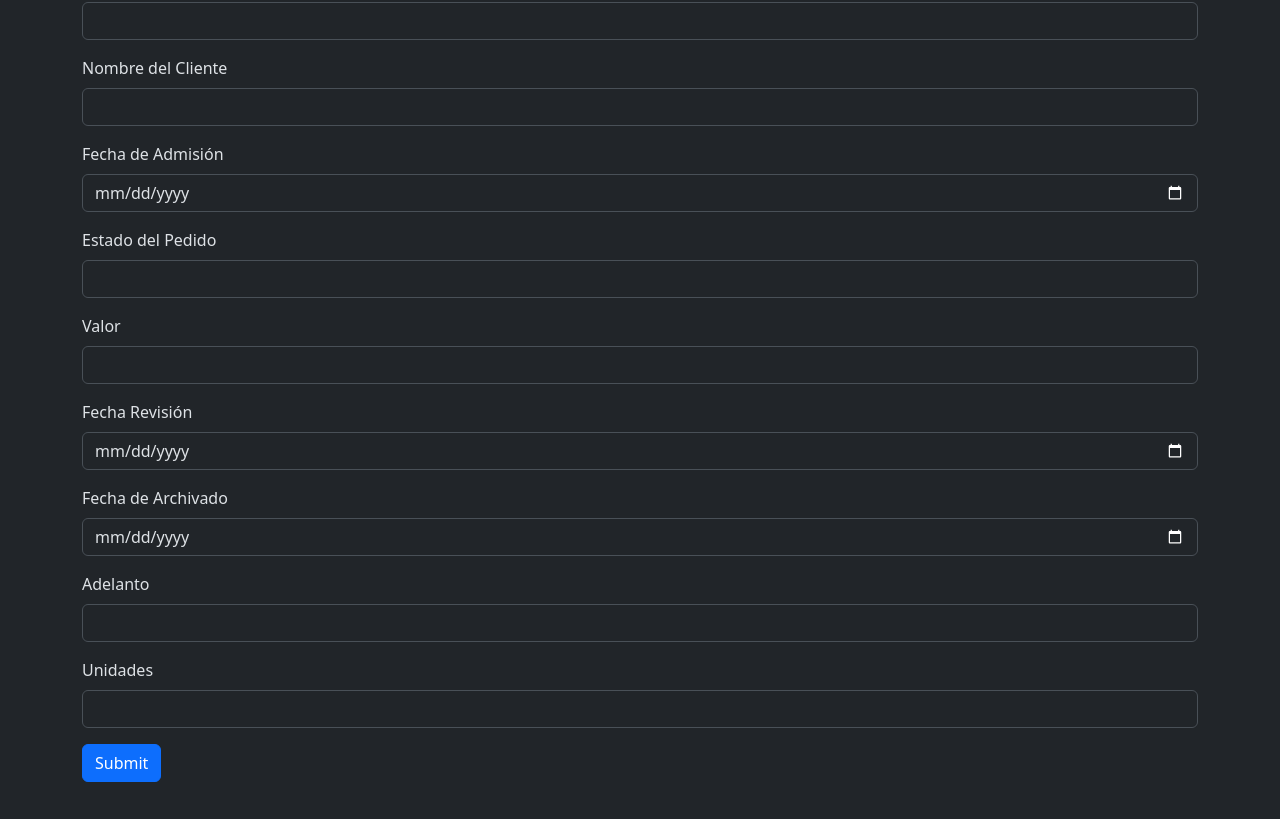
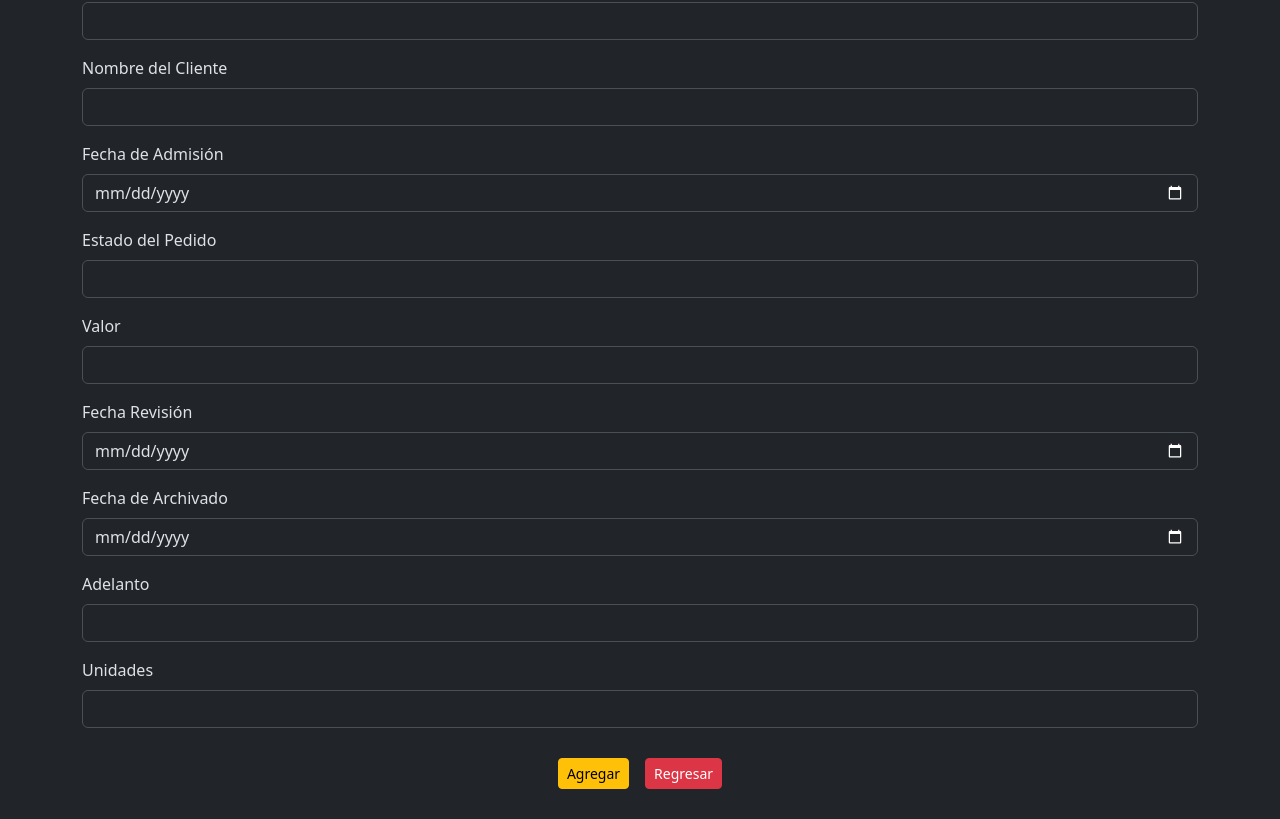
Before and after one commit to carlosninacio/seguimiento-guias-angular-spring-ai, an Angular app in the folder frontend-angular/: page /agregar-pedido in a window 1280 px wide. Shown: the part 266-1085 px from the top of the page. Before the commit the page ends 1048 px from the top, so only its background shows below. Built offline with nearby package versions, Linux system fonts and the light colour scheme.

Commit message:
Botones formulario

```diff
--- a/frontend-angular/src/app/agregar-pedido/agregar-pedido.html
+++ b/frontend-angular/src/app/agregar-pedido/agregar-pedido.html
@@ -50,6 +50,9 @@
             <input type="checkbox" class="form-check-input" id="exampleCheck1">
             <label class="form-check-label" for="exampleCheck1">Check me out</label>
         </div> -->
-        <button type="submit" class="btn btn-primary">Submit</button>
+        <div class="text-center" style="margin:30px">
+                    <button type="submit" class="btn btn-warning btn-sm me-3">Agregar</button>
+        <a href="/" class="btn btn-danger btn-sm">Regresar</a>
+        </div>
     </form>
 </div>
```
Lines whose indentation alone changed are shown as unchanged.
